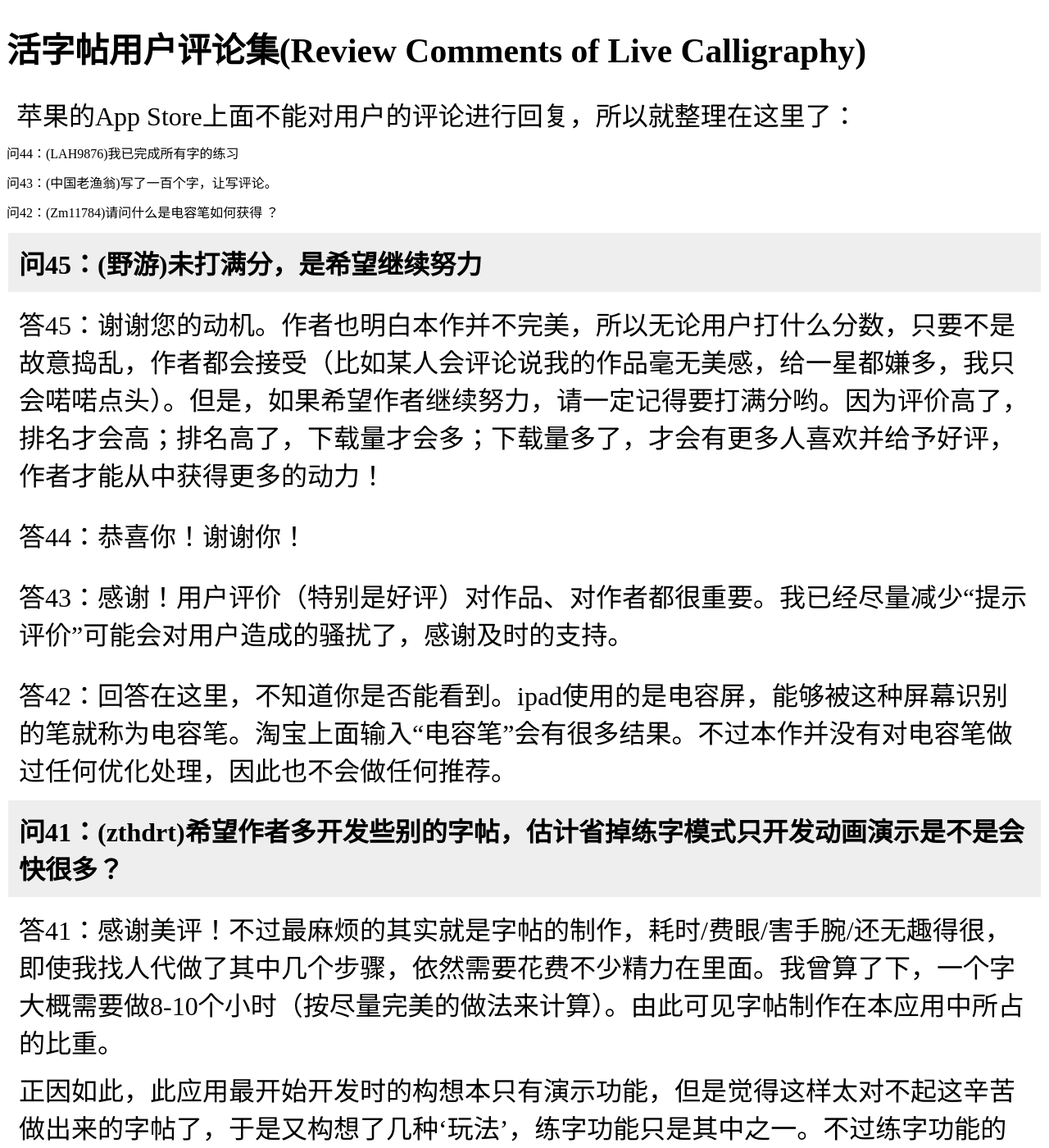
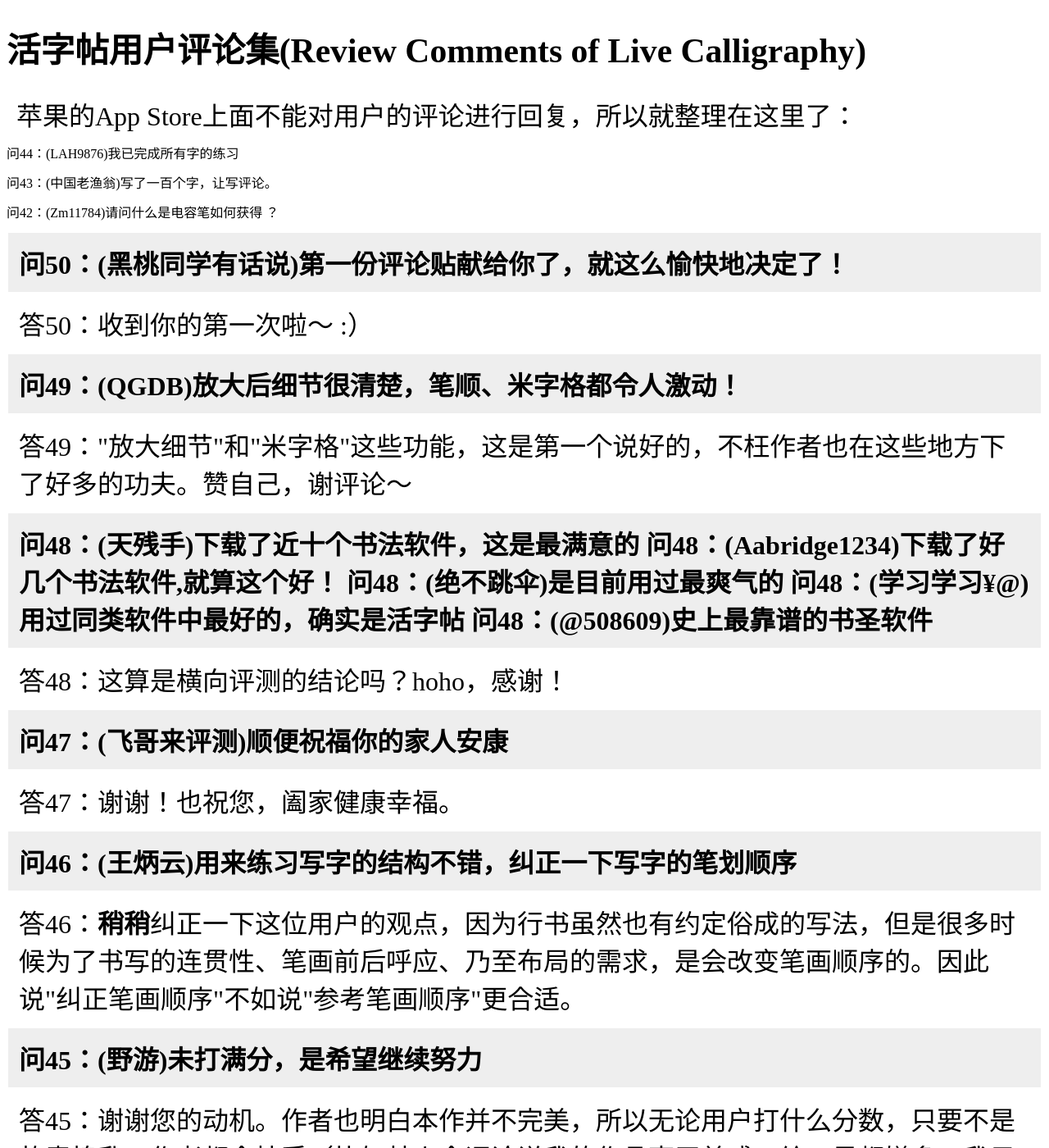
Before and after one commit to shengzhe/livecalligraphy, a Jekyll site: the page built from _posts/2012-08-31-LiveCalligraphyQA.html, in a window 1280 px wide and 1400 px high. Shown: the whole window at 82% size. Built offline with Jekyll 4.4.1, drawn with Linux system fonts in a browser that asks for light colours; Markdown is read by kramdown in place of the engine named in the settings; some of the changed text lies outside the part shown.

Commit message:
Update 2012-08-31-LiveCalligraphyQA.html

```diff
--- a/_posts/2012-08-31-LiveCalligraphyQA.html
+++ b/_posts/2012-08-31-LiveCalligraphyQA.html
@@ -8,10 +8,49 @@ title: 活字帖用户评论集(Review Comments of Live Calligraphy)
 <table>
 
 <tr align="left" bgcolor="#EEEEEE"> <th> <p>
+问50：(黑桃同学有话说)第一份评论贴献给你了，就这么愉快地决定了！
+  </p> </th> </tr>
+  <tr> <td> <p>
+答50：收到你的第一次啦～ :）
+</p> </td> </tr>
+
+<tr align="left" bgcolor="#EEEEEE"> <th> <p>
+问49：(QGDB)放大后细节很清楚，笔顺、米字格都令人激动！
+  </p> </th> </tr>
+  <tr> <td> <p>
+答49："放大细节"和"米字格"这些功能，这是第一个说好的，不枉作者也在这些地方下了好多的功夫。赞自己，谢评论～
+</p> </td> </tr>
+
+<tr align="left" bgcolor="#EEEEEE"> <th> <p>
+问48：(天残手)下载了近十个书法软件，这是最满意的
+问48：(Aabridge1234)下载了好几个书法软件,就算这个好！
+问48：(绝不跳伞)是目前用过最爽气的
+问48：(学习学习¥@)用过同类软件中最好的，确实是活字帖
+问48：(@508609)史上最靠谱的书圣软件
+  </p> </th> </tr>
+  <tr> <td> <p>
+答48：这算是横向评测的结论吗？hoho，感谢！
+</p> </td> </tr>
+
+<tr align="left" bgcolor="#EEEEEE"> <th> <p>
+问47：(飞哥来评测)顺便祝福你的家人安康
+  </p> </th> </tr>
+  <tr> <td> <p>
+答47：谢谢！也祝您，阖家健康幸福。
+</p> </td> </tr>
+
+<tr align="left" bgcolor="#EEEEEE"> <th> <p>
+问46：(王炳云)用来练习写字的结构不错，纠正一下写字的笔划顺序
+  </p> </th> </tr>
+  <tr> <td> <p>
+答46：<B>稍稍</B>纠正一下这位用户的观点，因为行书虽然也有约定俗成的写法，但是很多时候为了书写的连贯性、笔画前后呼应、乃至布局的需求，是会改变笔画顺序的。因此说"纠正笔画顺序"不如说"参考笔画顺序"更合适。
+</p> </td> </tr>
+
+<tr align="left" bgcolor="#EEEEEE"> <th> <p>
 问45：(野游)未打满分，是希望继续努力
   </p> </th> </tr>
   <tr> <td> <p>
-答45：谢谢您的动机。作者也明白本作并不完美，所以无论用户打什么分数，只要不是故意捣乱，作者都会接受（比如某人会评论说我的作品毫无美感，给一星都嫌多，我只会喏喏点头）。但是，如果希望作者继续努力，请一定记得要打满分哟。因为评价高了，排名才会高；排名高了，下载量才会多；下载量多了，才会有更多人喜欢并给予好评，作者才能从中获得更多的动力！
+答45：谢谢您的动机。作者也明白本作并不完美，所以无论用户打什么分数，只要不是故意捣乱，作者都会接受（比如某人会评论说我的作品毫无美感，给一星都嫌多，我只会喏喏点头）。但是，如果希望作者继续努力，请一定记得要打满分哟。因为评价高了，排名才会高；排名高了，下载量才会多；下载量多了，才会有更多人喜欢并给予好评，作者才能从中获得更多的动力！用咱专业领域的话来说，五星评价能获得最大的正反馈滴。
 </p> </td> </tr>
 
 问44：(LAH9876)我已完成所有字的练习
```
